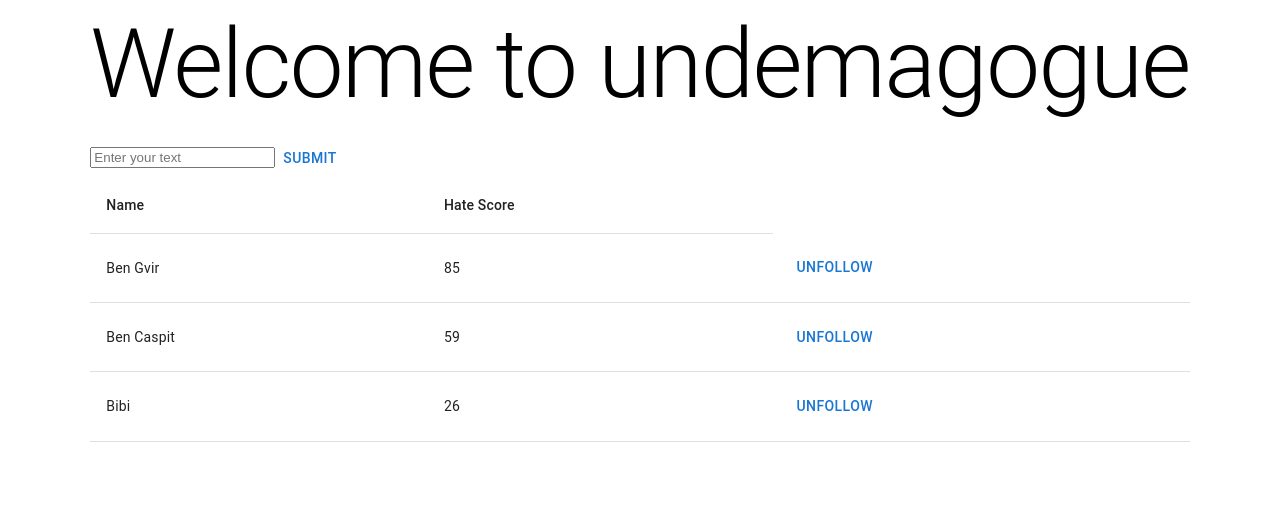
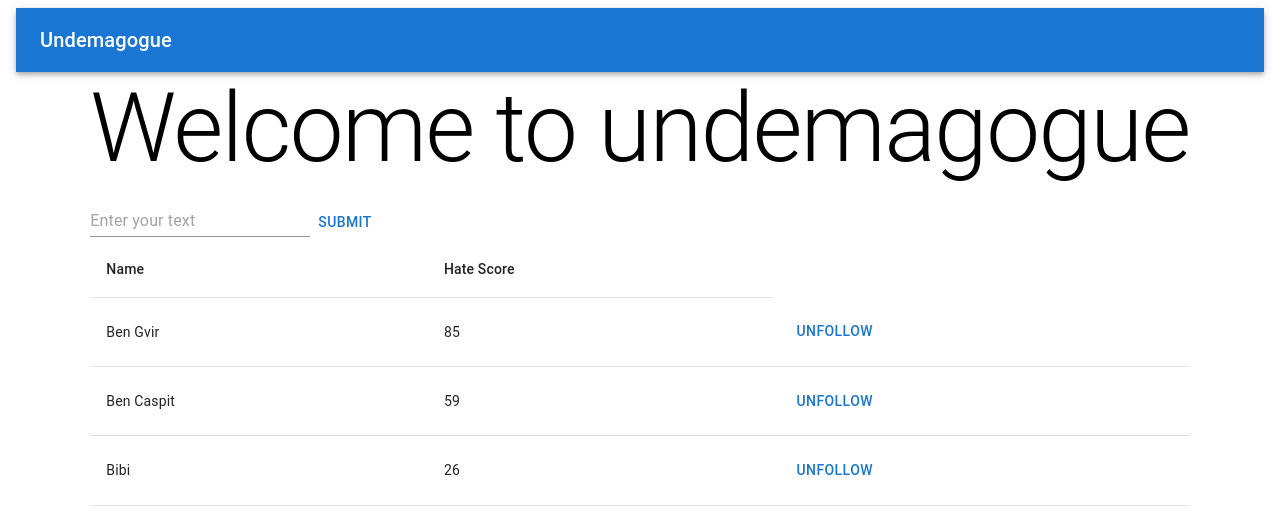
Before and after one commit to yahavya/undemagogue, a Next.js app: page / in a window 1280 px wide. Shown: the top 514 px of the page. Built offline with nearby package versions, Linux system fonts and the light colour scheme.

Commit message:
frontend fixes, add navbar

```diff
--- a/pages/index.js
+++ b/pages/index.js
@@ -1,6 +1,6 @@
 import Head from 'next/head';
 import styles from '../styles/Home.module.css';
-import { Table, TableBody, TableCell, TableContainer, TableHead, TableRow, Button, Typography } from '@mui/material';
+import { Table, TableBody, TableCell, TableContainer, TableHead, TableRow, Button, Typography, AppBar, Toolbar, Input } from '@mui/material';
 export default function Home() {
 
   const saveInput = () => {
@@ -28,21 +28,30 @@ export default function Home() {
 
 const data = [ //temporary, replace with actual data, sort
     { name: "Ben Gvir", hate_score: 85, url: "https://twitter.com/itamarbengvir" },
-    { name: "Ben Caspit", hate_score: 59, url: "https://twitter.com/itamarbengvir" },
-    { name: "Bibi", hate_score: 26, url: "https://twitter.com/itamarbengvir" },
+    { name: "Ben Caspit", hate_score: 59, url: "https://twitter.com/BenCaspit" },
+    { name: "Bibi", hate_score: 26, url: "https://twitter.com/netanyahu" },
 ]
   return (
     <div className={styles.container}>
       <Head>
-        <title>Create Next App</title>
+        <title>undemagogue (WIP)</title>
         <link rel="icon" href="/favicon.ico" />
       </Head>
+
+       <AppBar position="static">
+        <Toolbar>
+          <Typography variant="h6" component="div" sx={{ flexGrow: 1 }}>
+            Undemagogue
+          </Typography>
+          {/* Add more navigation items here */}
+        </Toolbar>
+      </AppBar>
 
       <main style={{position: 'elative', height: '100vh', display: 'flex', flexDirection: 'column' }}>
         <Typography variant="h1" component="h1" className={styles.title}>Welcome to undemagogue</Typography>
 
         <form onSubmit={handleSubmit} style={{marginTop: '20px', justifyContent: 'center', alignItems: 'center'}}>
-          <input type="text" id="twitterHandle" placeholder="Enter your text" />
+          <Input type="text" id="twitterHandle" placeholder="Enter your text" />
           <Button type="submit">Submit</Button>
         </form>
 
@@ -59,7 +68,7 @@ const data = [ //temporary, replace with actual data, sort
                 <TableRow key={index}>
                   <TableCell>{item.name}</TableCell>
                   <TableCell>{item.hate_score}</TableCell>
-                  <TableCell><Button type="button" onClick={()=> handleUnfollow(item.link)}>Unfollow</Button></TableCell>
+                  <TableCell><Button type="button" onClick={()=> handleUnfollow(item.url)}>Unfollow</Button></TableCell>
                 </TableRow>
               ))}
             </TableBody>
```
